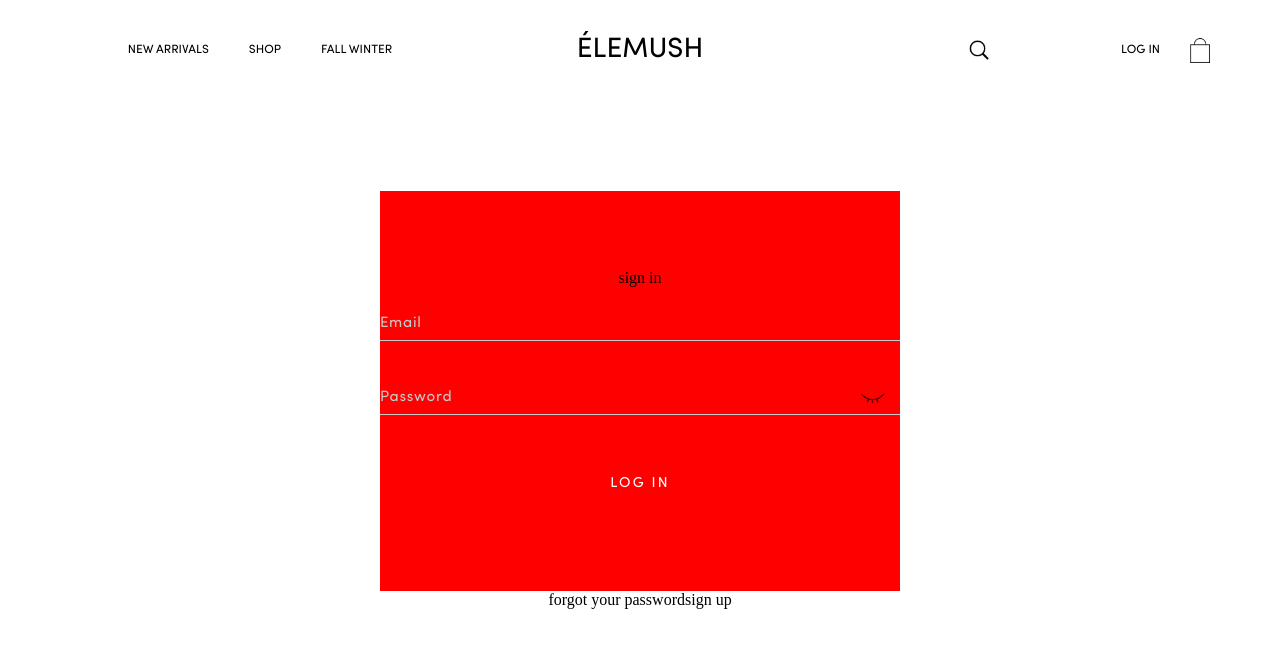
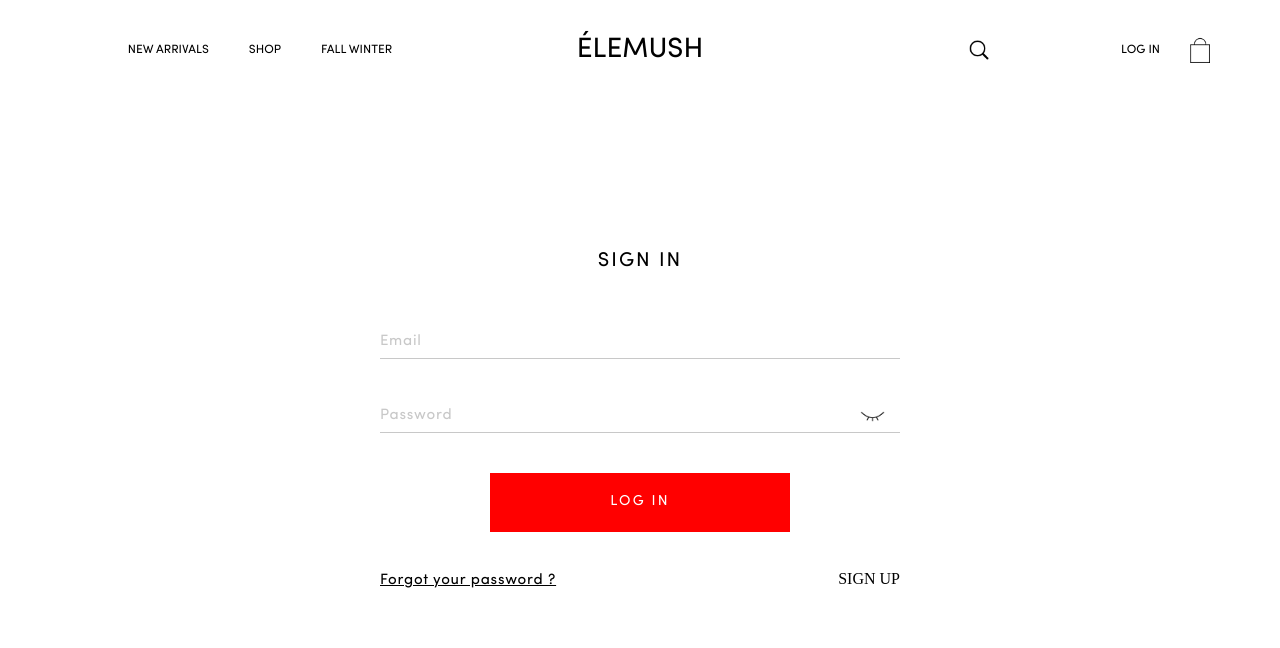
Before and after one commit to ecommerce-go-training/website-by-kenny, a React (Create React App) app: page /signIn in a window 1280 px wide. Shown: the top 648 px of the page. Built offline with nearby package versions, Linux system fonts and the light colour scheme.

Commit message:
typo fix

```diff
--- a/src/components/Input/style.scss
+++ b/src/components/Input/style.scss
@@ -1,4 +1,5 @@
 @import 'assets/scss/mixins.scss';
+@import 'assets/scss/variables';
 
 .input-row {
   position: relative;
@@ -13,7 +14,7 @@
   & .input {
     outline: none;
     border: none;
-    border-bottom: 1px solid #C8C8C8;
+    border-bottom: 1px solid $light-grey;
     font-family: 'Sofia Pro';
     font-style: normal;
     font-weight: 400;
@@ -24,14 +25,14 @@
     width: 100%;
     background-color: transparent;
     &:focus {
-    border-bottom: 1px solid black;
-    color: black;
+    border-bottom: 1px solid $black;
+    color: $black;
     }
   }
   & span {
     position: absolute;
     bottom: 7px;
-    color: #C8C8C8;
+    color: $light-grey;
     font-family: 'Sofia Pro';
     font-style: normal;
     font-weight: 400;
--- a/src/pages/SignIn/index.js
+++ b/src/pages/SignIn/index.js
@@ -1,5 +1,5 @@
 import { useEffect } from 'react';
-import { useNavigate } from 'react-router-dom';
+import { Link, useNavigate } from 'react-router-dom';
 
 import Input from 'components/Input';
 import Header from 'components/Header';
@@ -29,9 +29,9 @@
             </Button>
           </div>
         </form>
-        <div className='login__forgot'>
-          <p>forgot your password</p>
-          <p>sign up</p>
+        <div className='forgot'>
+          <p>Forgot your password ?</p>
+          <Link to='/signUp'>sign up</Link>
         </div>
       </div>
     </div>
--- a/src/pages/SignIn/style.scss
+++ b/src/pages/SignIn/style.scss
@@ -1,3 +1,6 @@
+@import 'assets/scss/mixins.scss';
+@import 'assets/scss/variables';
+
 .container {
   box-sizing: border-box;
   width: 100vw;
@@ -7,17 +10,48 @@
   align-items: center;
   justify-content: center;
   & .login {
-    background-color: red;
     width: 520px;
     height: 400px;
     display: flex;
     flex-direction: column;
     gap: 20px;
+    & label {
+      font-family: 'Sofia Pro';
+      font-style: normal;
+      font-weight: 400;
+      font-size: 20px;
+      line-height: 140%;
+      letter-spacing: 0.1em;
+      text-transform: uppercase;
+      color: $black;
+      margin-bottom: 30px;
+    }
     &__button {
       width: 300px;
     }
-    &__forgot {
-      display: flex;
+  }
+  & .forgot {
+    position: relative;
+    bottom: 20px;
+    width: 520px;
+    display: flex;
+    flex-direction: row;
+    justify-content: space-between;
+    & > p {
+      font-family: 'Sofia Pro';
+      font-style: normal;
+      font-weight: 400;
+      font-size: 15px;
+      line-height: 140%;
+      letter-spacing: 0.05em;
+    }
+    & :first-child {
+      text-decoration: underline;
+    }
+    & :last-child {
+      text-decoration: none;
+      text-transform: uppercase;
+      color: $black;
     }
   }
 }
```
